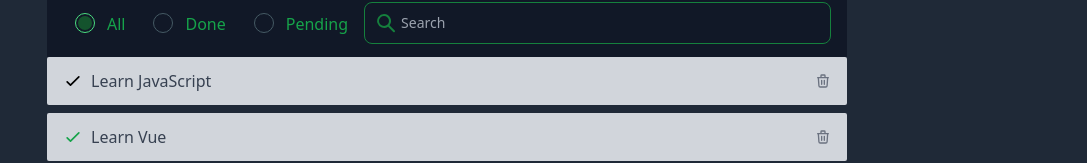
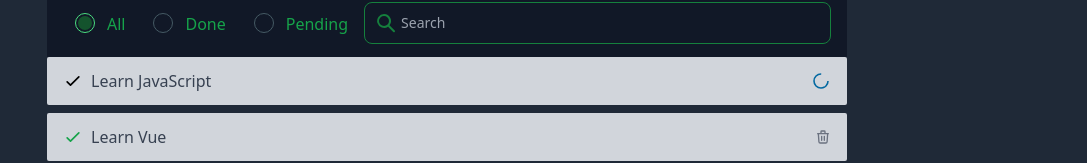
Before and after one commit to jrfernandodasilva/vue3-todo, a Vue app: page / in a window 1280 px wide. Both pictures are taken after a click on the button 266 px from the left and 216 px from the top of the page. Shown: the part 135-298 px from the top of the page, without its empty margins (193-1280 px from the left). Built offline with nearby package versions, Linux system fonts and the light colour scheme; no server answers; data requests are answered from the project's data file; what @kyvg/vue3-notification would draw is missing.

Commit message:
chore(todo/item): added loading feedback on delete and on update

```diff
--- a/src/components/Todo/Item.vue
+++ b/src/components/Todo/Item.vue
@@ -37,7 +37,11 @@
       </div>
 
       <div class="ml-auto flex items-center justify-center">
+
+        <Spinner v-show="showLoading" stroke-class="stroke-sky-700"/>
+
         <button
+          v-show="!showLoading"
           class="focus:outline-none"
           @click="onDelete"
           :title="capitalize($t('delete'))"
@@ -66,6 +70,7 @@
 import { defineProps, reactive, toRefs } from 'vue'
 import { useStore } from 'vuex'
 import { useCapitalize } from '@/composables/capitalize'
+import Spinner from '@/components/ui/Spinner'
 
 const store = useStore()
 const props = defineProps({
@@ -78,7 +83,8 @@
 const state = reactive({
   title: props.todo.title,
   isCompleted: props.todo.completed,
-  capitalize: useCapitalize
+  capitalize: useCapitalize,
+  showLoading: false
 })
 
 const updateTodo = () => {
@@ -89,10 +95,16 @@
       completed: state.isCompleted
     }
   }
+  state.showLoading = true
   store.dispatch('todo/update', payload)
+    .then(() => state.showLoading=false)
 }
 
-const onDelete = () => store.dispatch('todo/delete', props.todo.id)
+const onDelete = () => {
+  state.showLoading = true
+  store.dispatch('todo/delete', props.todo.id)
+    .then(() => state.showLoading=false)
+}
 
 const onCheckClick = () => {
   state.isCompleted = !state.isCompleted
@@ -106,5 +118,5 @@
   updateTodo()
 }
 
-const { title, isCompleted, capitalize } = toRefs(state)
+const { title, isCompleted, capitalize, showLoading } = toRefs(state)
 </script>
```
